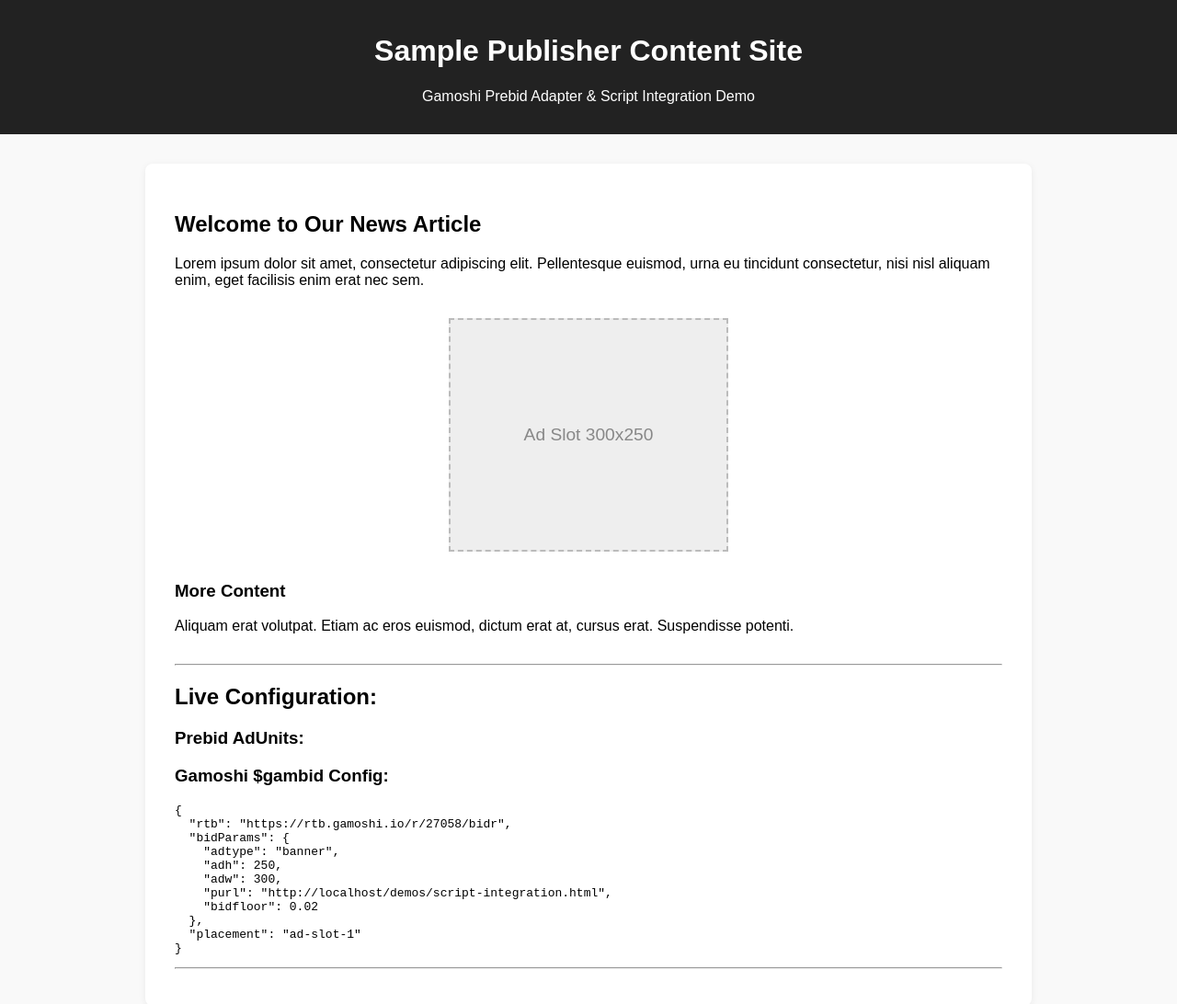
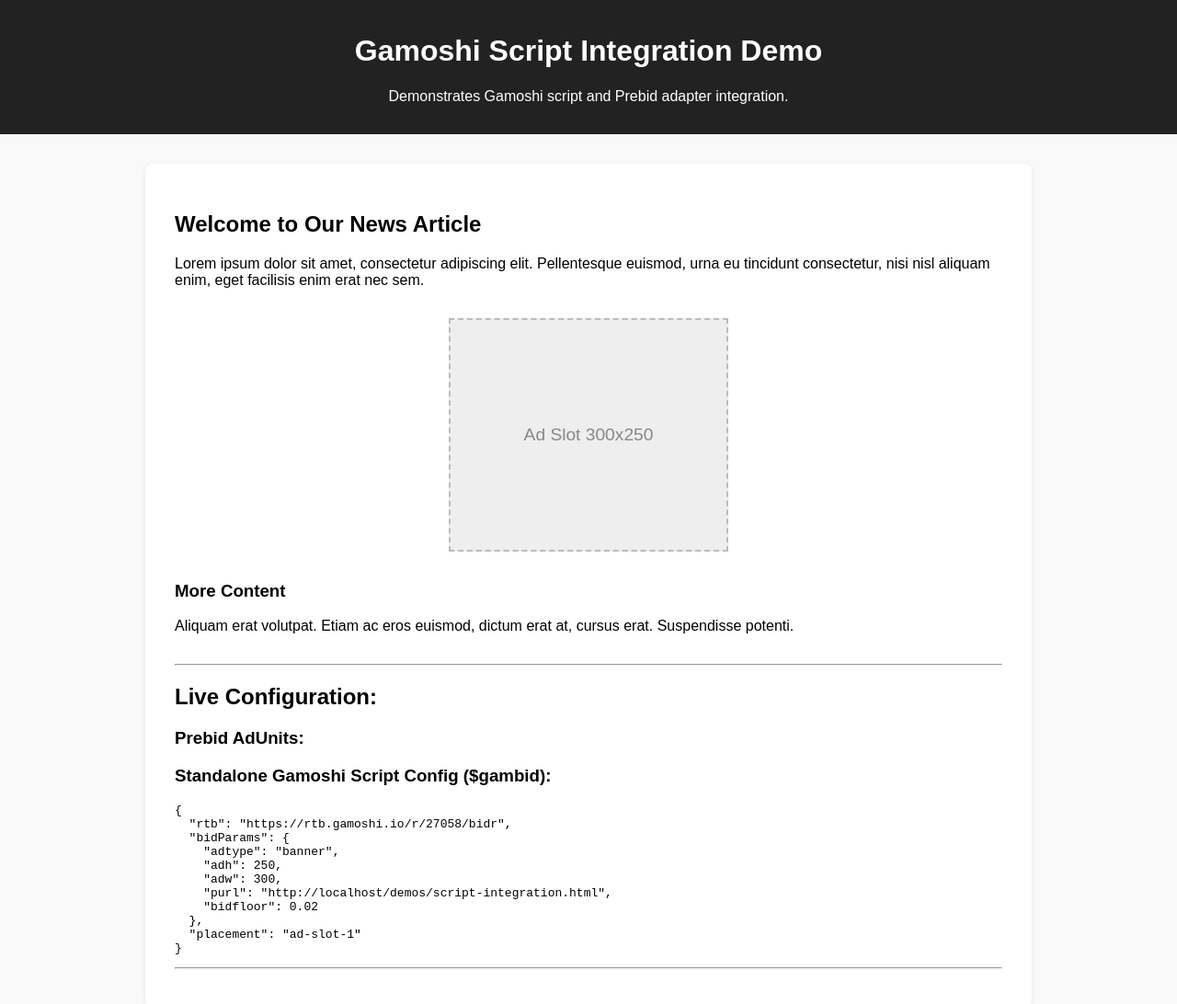
Before and after one commit to gamoshi/gamoshi-demo-site, a plain HTML site: page demos/script-integration.html in a window 1280 px wide. Shown: the whole page at 92% size. Drawn offline with Linux system fonts and the light colour scheme; a script that the page names is missing.

Commit message:
add index

```diff
--- a/demos/script-integration.html
+++ b/demos/script-integration.html
@@ -3,7 +3,7 @@
 <head>
   <meta charset="UTF-8">
   <meta name="viewport" content="width=device-width, initial-scale=1.0">
-  <title>Publisher Demo - Gamoshi Prebid Integration</title>
+  <title>Gamoshi Script Integration Demo</title>
   <style>
     body { font-family: Arial, sans-serif; margin: 0; padding: 0; background: #f9f9f9; }
     header { background: #222; color: #fff; padding: 1rem; text-align: center; }
@@ -14,8 +14,8 @@
 </head>
 <body>
   <header>
-    <h1>Sample Publisher Content Site</h1>
-    <p>Gamoshi Prebid Adapter & Script Integration Demo</p>
+    <h1>Gamoshi Script Integration Demo</h1>
+    <p>Demonstrates Gamoshi script and Prebid adapter integration.</p>
   </header>
   <main>
     <section class="content">
@@ -34,7 +34,7 @@
     <h2>Live Configuration:</h2>
     <h3>Prebid AdUnits:</h3>
     <pre id="prebidConfigOutput"></pre>
-    <h3>Gamoshi $gambid Config:</h3>
+    <h3>Standalone Gamoshi Script Config ($gambid):</h3>
     <pre id="gamoshiConfigOutput"></pre>
     <hr>
 
```
Also changed, not shown: demos/gamoshi-prebid.html (+3 -3 lines).
